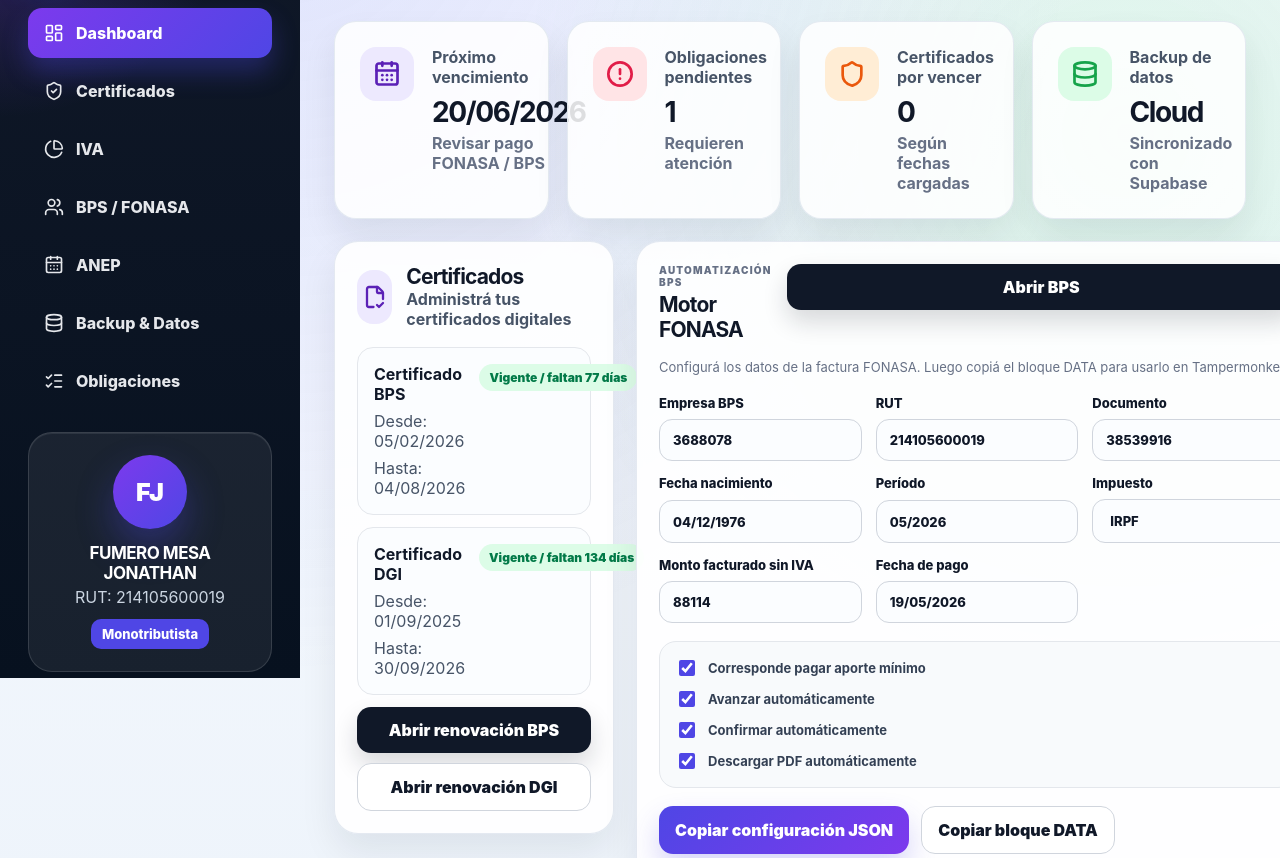
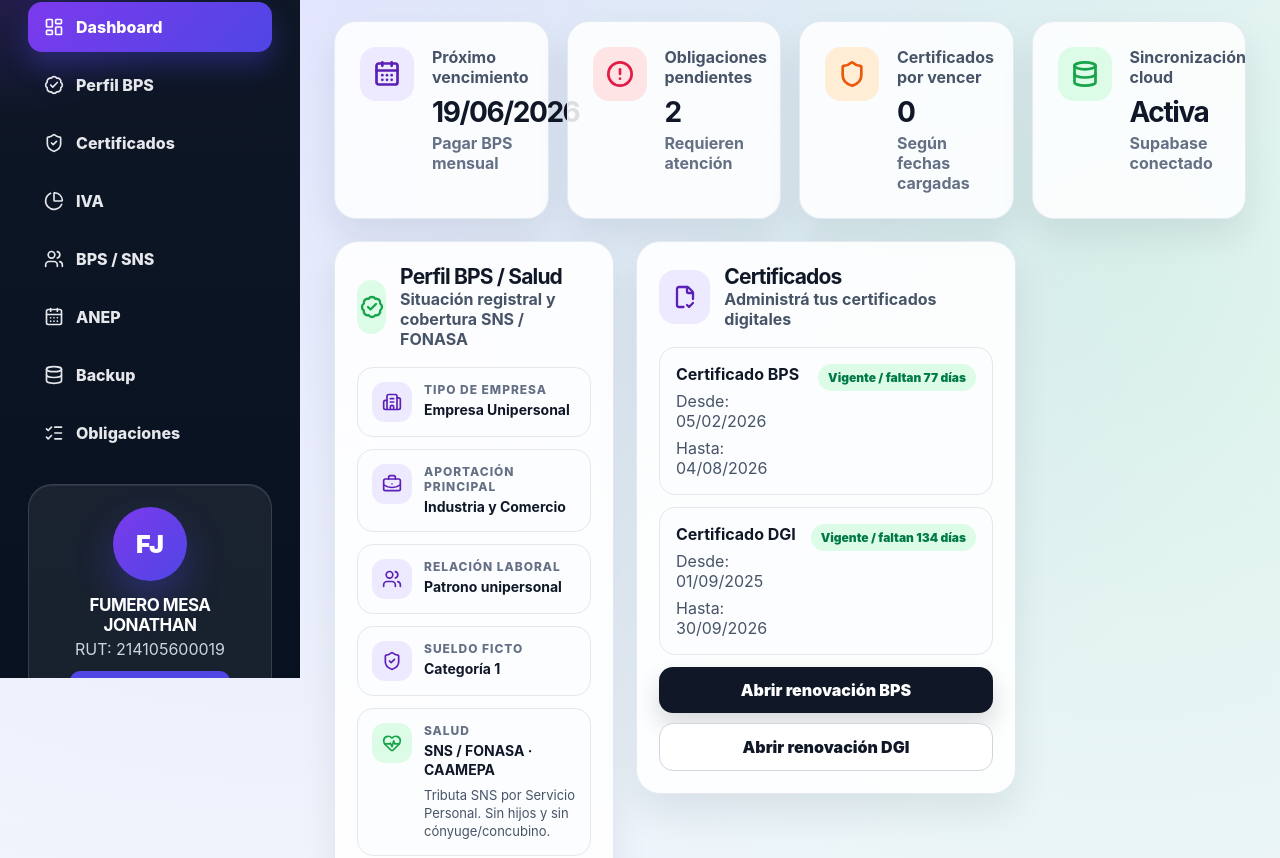
Before and after one commit to jfumero/contador-personal, a React (Vite) app: page / in a window 1280 px wide. Shown: the part 122-980 px from the top of the page. Built offline with nearby package versions, Linux system fonts and the light colour scheme; no server answers; the database is empty.

Commit message:
Add BPS health profile and SNS structure

```diff
--- a/src/App.jsx
+++ b/src/App.jsx
@@ -13,6 +13,10 @@ import {
   Shield,
   BellRing,
   FileCheck2,
+  Building2,
+  HeartPulse,
+  BriefcaseBusiness,
+  BadgeCheck,
 } from "lucide-react";
 
 import { empresa } from "./data/empresa";
@@ -21,6 +25,7 @@ import AutomatizacionBPS from "./components/AutomatizacionBPS";
 import CronogramaANEP from "./components/CronogramaANEP";
 import BackupDatos from "./components/BackupDatos";
 import { formatearFecha, obtenerEstadoVencimiento } from "./utils/fechas";
+
 import {
   cargarEstadoCloud,
   iniciarSincronizacionCloud,
@@ -31,6 +36,7 @@ const ALERT_SECRET_STORAGE_KEY = "contador_personal_alert_secret";
 
 function obtenerAlertSecret() {
   const guardado = localStorage.getItem(ALERT_SECRET_STORAGE_KEY);
+
   if (guardado) return guardado;
 
   const ingresado = prompt(
@@ -40,6 +46,7 @@ function obtenerAlertSecret() {
   if (!ingresado) return null;
 
   localStorage.setItem(ALERT_SECRET_STORAGE_KEY, ingresado.trim());
+
   return ingresado.trim();
 }
 
@@ -63,11 +70,19 @@ function obtenerObligacionesIniciales() {
   return [
     {
       id: crypto.randomUUID(),
-      titulo: "Revisar pago FONASA / BPS",
+      titulo: "Pagar BPS mensual",
       tipo: "BPS",
-      vencimiento: "2026-06-20",
+      vencimiento: "2026-06-19",
       estado: "pendiente",
-      notas: "Carga manual inicial. Ajustar según tu caso.",
+      notas: "Aportes de Industria y Comercio.",
+    },
+    {
+      id: crypto.randomUUID(),
+      titulo: "Pagar SNS / FONASA",
+      tipo: "SNS",
+      vencimiento: "2026-06-22",
+      estado: "pendiente",
+      notas: "Salud por Servicios Personales. Prestador: CAAMEPA.",
     },
   ];
 }
@@ -75,6 +90,7 @@ function obtenerObligacionesIniciales() {
 export default function App() {
   const [cloudReady, setCloudReady] = useState(false);
   const [obligaciones, setObligaciones] = useState([]);
+
   const [formulario, setFormulario] = useState({
     titulo: "",
     tipo: "Otro",
@@ -85,9 +101,11 @@ export default function App() {
   useEffect(() => {
     async function sincronizar() {
       iniciarSincronizacionCloud();
+
       await cargarEstadoCloud();
 
       setObligaciones(obtenerObligacionesIniciales());
+
       setCloudReady(true);
     }
 
@@ -216,6 +234,7 @@ export default function App() {
 
   function eliminarObligacion(id) {
     const confirma = confirm("¿Seguro que querés eliminar esta obligación?");
+
     if (!confirma) return;
 
     const nuevasObligaciones = obligaciones.filter((item) => item.id !== id);
@@ -264,7 +283,7 @@ export default function App() {
 
     <div>
     <h1>Contador Personal</h1>
-    <p>Sistema de gestión</p>
+    <p>Sistema tributario personal</p>
     </div>
     </div>
 
@@ -272,6 +291,11 @@ export default function App() {
     <a className="active" href="#dashboard">
     <LayoutDashboard size={20} />
     Dashboard
+    </a>
+
+    <a href="#perfil-bps">
+    <BadgeCheck size={20} />
+    Perfil BPS
     </a>
 
     <a href="#certificados">
@@ -286,7 +310,7 @@ export default function App() {
 
     <a href="#bps">
     <Users size={20} />
-    BPS / FONASA
+    BPS / SNS
     </a>
 
     <a href="#anep">
@@ -296,7 +320,7 @@ export default function App() {
 
     <a href="#backup">
     <Database size={20} />
-    Backup & Datos
+    Backup
     </a>
 
     <a href="#obligaciones">
@@ -309,12 +333,12 @@ export default function App() {
     <div className="avatar">FJ</div>
     <h2>{empresa.nombre}</h2>
     <p>RUT: {empresa.rut}</p>
-    <span>Monotributista</span>
+    <span>{empresa.perfilBPS?.tipoEmpresa || "Empresa"}</span>
     </div>
 
     <div className="version-card">
     <p>Versión</p>
-    <strong>2.1.0</strong>
+    <strong>2.3.0</strong>
     </div>
     </aside>
 
@@ -322,7 +346,7 @@ export default function App() {
     <header className="topbar">
     <div>
     <h2>¡Hola, {nombreCorto}! 👋</h2>
-    <p>Aquí tenés el estado general de tu gestión contable.</p>
+    <p>Estado general tributario, BPS y salud.</p>
     </div>
 
     <div className="quick-status">
@@ -393,14 +417,106 @@ export default function App() {
       </div>
 
       <div>
-      <p>Backup de datos</p>
-      <h3>Cloud</h3>
-      <span>Sincronizado con Supabase</span>
+      <p>Sincronización cloud</p>
+      <h3>Activa</h3>
+      <span>Supabase conectado</span>
       </div>
       </article>
       </section>
 
       <section className="content-grid">
+      <section className="module-card perfil-bps-card" id="perfil-bps">
+      <div className="module-title">
+      <div className="module-icon green-soft">
+      <BadgeCheck size={24} />
+      </div>
+
+      <div>
+      <h2>Perfil BPS / Salud</h2>
+      <p>Situación registral y cobertura SNS / FONASA</p>
+      </div>
+      </div>
+
+      <div className="perfil-grid">
+      <article className="perfil-item">
+      <div className="perfil-item-icon">
+      <Building2 size={20} />
+      </div>
+
+      <div>
+      <span>Tipo de empresa</span>
+      <strong>{empresa.perfilBPS?.tipoEmpresa}</strong>
+      </div>
+      </article>
+
+      <article className="perfil-item">
+      <div className="perfil-item-icon">
+      <BriefcaseBusiness size={20} />
+      </div>
+
+      <div>
+      <span>Aportación principal</span>
+      <strong>{empresa.perfilBPS?.aportacionPrincipal}</strong>
+      </div>
+      </article>
+
+      <article className="perfil-item">
+      <div className="perfil-item-icon">
+      <Users size={20} />
+      </div>
+
+      <div>
+      <span>Relación laboral</span>
+      <strong>{empresa.perfilBPS?.relacionLaboral}</strong>
+      </div>
+      </article>
+
+      <article className="perfil-item">
+      <div className="perfil-item-icon">
+      <ShieldCheck size={20} />
+      </div>
+
+      <div>
+      <span>Sueldo ficto</span>
+      <strong>{empresa.perfilBPS?.sueldoFicto}</strong>
+      </div>
+      </article>
+
+      <article className="perfil-item perfil-item-wide">
+      <div className="perfil-item-icon salud">
+      <HeartPulse size={20} />
+      </div>
+
+      <div>
+      <span>Salud</span>
+      <strong>
+      {empresa.perfilBPS?.salud?.sistema} ·{" "}
+      {empresa.perfilBPS?.salud?.prestador}
+      </strong>
+
+      <p>
+      Tributa SNS por {empresa.perfilBPS?.salud?.tipo}.{" "}
+      {empresa.perfilBPS?.salud?.beneficiario}.
+      </p>
+      </div>
+      </article>
+
+      <article className="perfil-item perfil-item-wide">
+      <div className="perfil-item-icon">
+      <PieChart size={20} />
+      </div>
+
+      <div>
+      <span>Giro principal</span>
+      <strong>
+      {empresa.perfilBPS?.giro?.codigo} ·{" "}
+      {empresa.perfilBPS?.giro?.descripcion}
+      </strong>
+      </div>
+      </article>
+      </div>
+      </section>
+
       <section className="module-card certificados-card" id="certificados">
       <div className="module-title">
       <div className="module-icon purple-soft">
@@ -497,7 +613,8 @@ export default function App() {
       >
       <option value="DGI">DGI</option>
       <option value="BPS">BPS</option>
-      <option value="FONASA">FONASA</option>
+      <option value="SNS">SNS / FONASA</option>
+      <option value="FONASA">FONASA anual</option>
       <option value="ANEP">ANEP</option>
       <option value="Otro">Otro</option>
       </select>
--- a/src/data/empresa.js
+++ b/src/data/empresa.js
@@ -4,6 +4,30 @@ export const empresa = {
     empresaBPS: "3688078",
     ci: "38539916",
     fechaNacimiento: "1976-12-04",
+
+    perfilBPS: {
+        tipoEmpresa: "Empresa Unipersonal",
+        relacionLaboral: "Patrono unipersonal",
+        sueldoFicto: "Categoría 1",
+        aportacionPrincipal: "Industria y Comercio",
+        aportacionSecundaria: "Servicios Personales",
+        industriaYComercioActiva: true,
+        serviciosPersonalesActivo: true,
+
+        salud: {
+            sistema: "SNS / FONASA",
+            tributa: true,
+            tipo: "Servicio Personal",
+            prestador: "CAAMEPA",
+            beneficiario: "Sin hijos y sin cónyuge/concubino",
+        },
+
+        giro: {
+            codigo: "62090",
+            descripcion:
+            "Otras actividades de tecnología de información y servicio de computadoras",
+        },
+    },
 
     contacto: {
         email: "jfumero@anep.edu.uy",
--- a/src/index.css
+++ b/src/index.css
@@ -855,3 +855,70 @@ footer {
     font-size: 36px;
   }
 }
+.green-soft {
+  background: #dcfce7;
+  color: #16a34a;
+}
+
+.perfil-bps-card {
+  grid-column: span 1;
+}
+
+.perfil-grid {
+  display: grid;
+  gap: 12px;
+}
+
+.perfil-item {
+  display: flex;
+  gap: 12px;
+  align-items: flex-start;
+  padding: 14px;
+  border: 1px solid #e4e7ec;
+  border-radius: 16px;
+  background: #fbfdff;
+}
+
+.perfil-item-wide {
+  grid-column: 1 / -1;
+}
+
+.perfil-item-icon {
+  width: 40px;
+  height: 40px;
+  display: grid;
+  place-items: center;
+  flex-shrink: 0;
+  border-radius: 13px;
+  background: #ede9fe;
+  color: #5b21b6;
+}
+
+.perfil-item-icon.salud {
+  background: #dcfce7;
+  color: #16a34a;
+}
+
+.perfil-item span {
+  display: block;
+  margin-bottom: 4px;
+  color: #667085;
+  font-size: 12px;
+  font-weight: 850;
+  text-transform: uppercase;
+  letter-spacing: 0.08em;
+}
+
+.perfil-item strong {
+  display: block;
+  color: #101828;
+  font-size: 14px;
+  line-height: 1.35;
+}
+
+.perfil-item p {
+  margin: 6px 0 0;
+  color: #475467;
+  font-size: 13px;
+  line-height: 1.4;
+}
```
